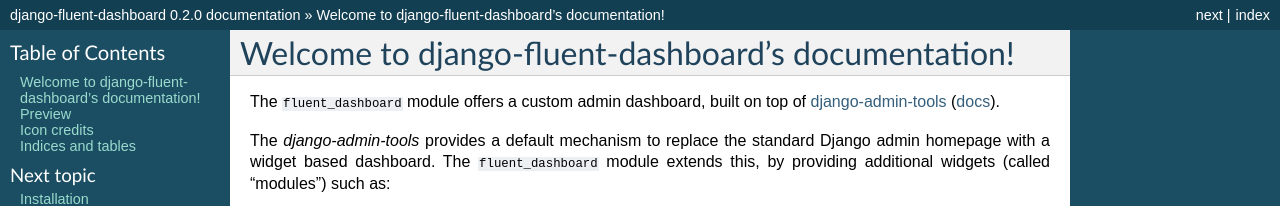
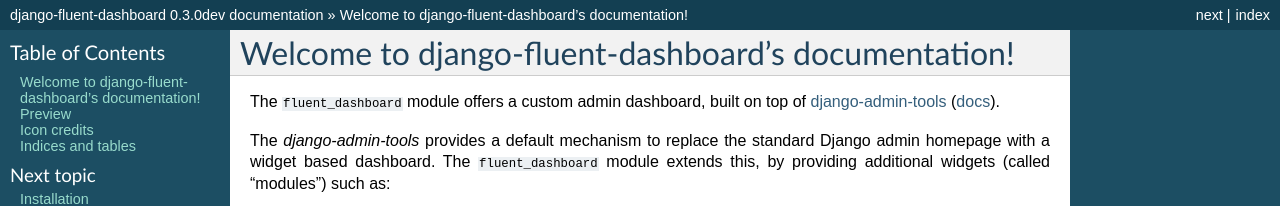
Before and after one commit to django-fluent/django-fluent-dashboard, a Sphinx documentation site: the page built from docs/index.rst, in a window 1280 px wide and 900 px high. Shown: the top 206 px of the window. Built offline with Sphinx 7.4.7, drawn with Linux system fonts in a browser that asks for light colours; some of the changed text lies outside the part shown.

Commit message:
Bump version number to 0.3.0dev

```diff
--- a/docs/conf.py
+++ b/docs/conf.py
@@ -50,9 +50,9 @@
 # built documents.
 #
 # The short X.Y version.
-version = '0.2.0'
+version = '0.3.0'
 # The full version, including alpha/beta/rc tags.
-release = '0.2.0'
+release = '0.3.0dev'
 
 # The language for content autogenerated by Sphinx. Refer to documentation
 # for a list of supported languages.
--- a/setup.py
+++ b/setup.py
@@ -4,7 +4,7 @@
 
 setup(
     name='django-fluent-dashboard',
-    version='0.2.0',
+    version='0.3.0dev',
     license='Apache License, Version 2.0',
 
     install_requires=[
```
